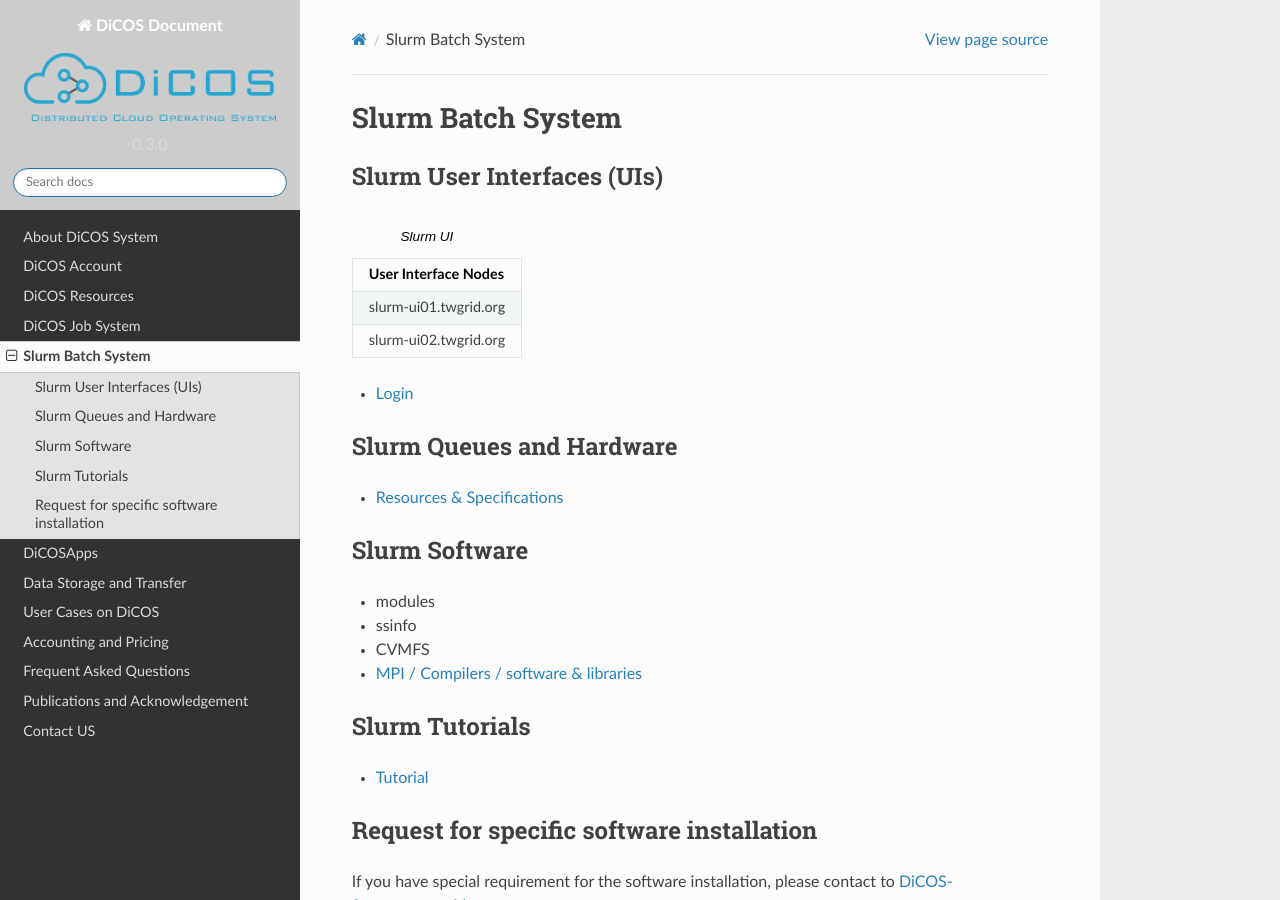
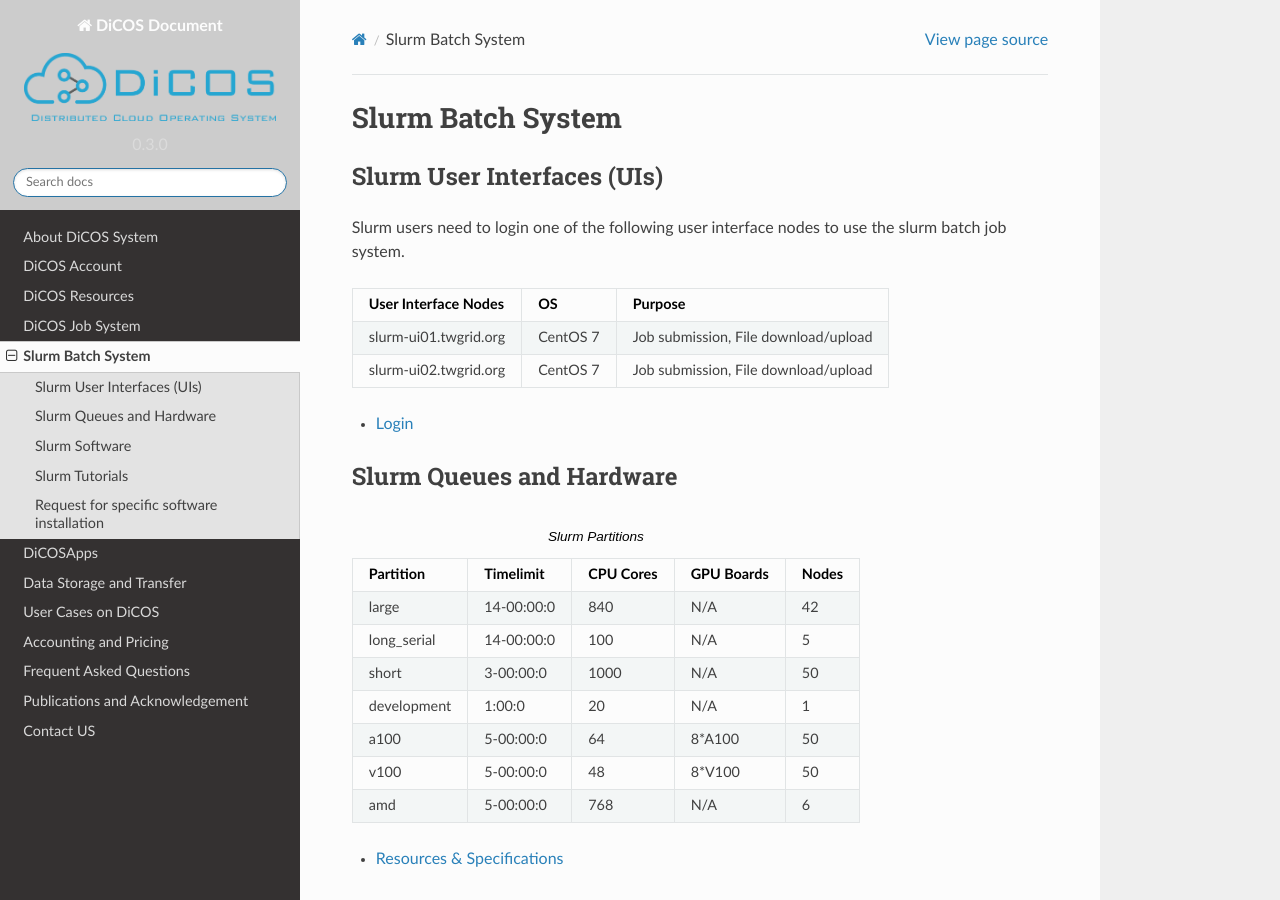
Before and after one commit to ASGCOPS/dicos_document, a Sphinx documentation site: the page built from docs/source/slurm_job_submission.rst, in a window 1280 px wide and 900 px high. Built offline with Sphinx 7.4.7 and the Read the Docs theme 2.0.0, drawn with Linux system fonts in a browser that asks for light colours.

Commit message:
Update dicos_job_submission.rst slurm_job_submission.rst

```diff
--- a/docs/source/slurm_job_submission.rst
+++ b/docs/source/slurm_job_submission.rst
@@ -5,17 +5,69 @@
 Slurm User Interfaces (UIs)
 ^^^^^^^^^^^^^^^^^^^^^^^^^^^^^
 
-.. list-table:: Slurm UI
+Slurm users need to login one of the following user interface nodes to use the slurm batch job system.
+
+.. list-table::
    :header-rows: 1
 
    * - User Interface Nodes
+     - OS
+     - Purpose
    * - slurm-ui01.twgrid.org
+     - CentOS 7
+     - Job submission, File download/upload
    * - slurm-ui02.twgrid.org
+     - CentOS 7
+     - Job submission, File download/upload
 
 * :doc:`Login<slurm_job_submission/slurmui>`
 
 Slurm Queues and Hardware
 ^^^^^^^^^^^^^^^^^^^^^^^^^^^^
+
+.. list-table:: Slurm Partitions
+   :header-rows: 1
+
+   * - Partition
+     - Timelimit
+     - CPU Cores
+     - GPU Boards
+     - Nodes
+   * - large
+     - 14-00:00:0
+     - 840
+     - N/A
+     - 42
+   * - long_serial
+     - 14-00:00:0
+     - 100
+     - N/A
+     - 5
+   * - short
+     - 3-00:00:0
+     - 1000
+     - N/A
+     - 50
+   * - development
+     - 1:00:0
+     - 20
+     - N/A
+     - 1
+   * - a100
+     - 5-00:00:0
+     - 64
+     - 8*A100
+     - 50
+   * - v100
+     - 5-00:00:0
+     - 48
+     - 8*V100
+     - 50
+   * - amd
+     - 5-00:00:0
+     - 768
+     - N/A
+     - 6
 
 * :doc:`Resources & Specifications<slurm_job_submission/QDR4_intro>`
 
```
Also changed, not shown: docs/source/dicos_job_submission.rst (+16 -0 lines).
